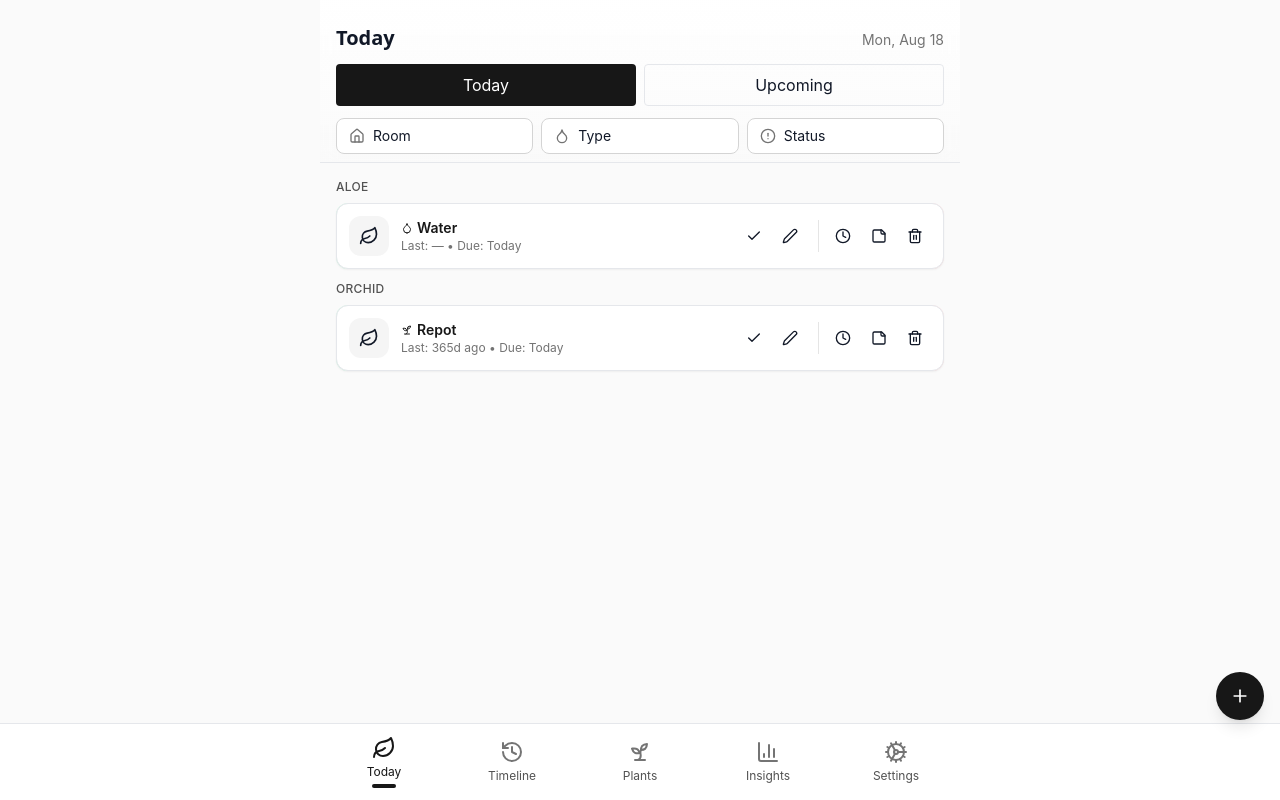
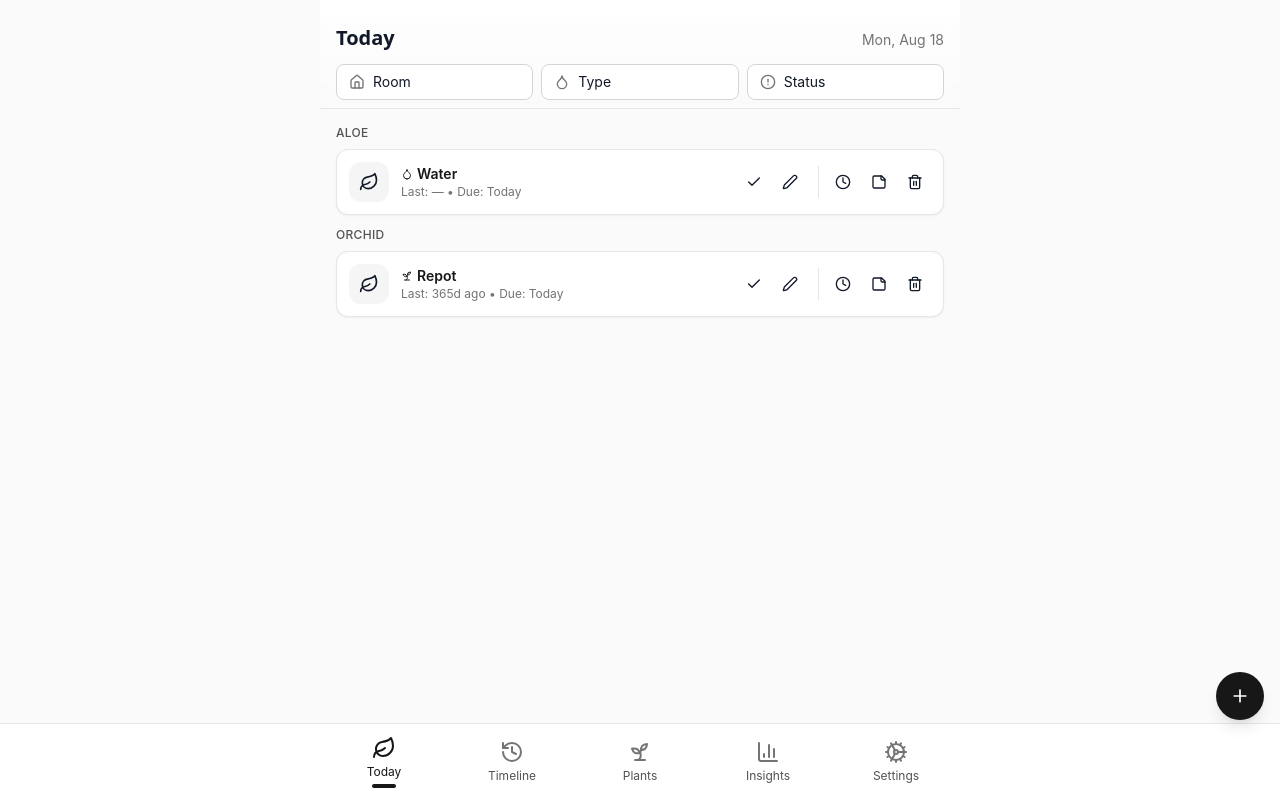
Before and after one commit to osmond/kaymaria, a Next.js app: page /app in a window 1280 px wide. Built offline with nearby package versions, Linux system fonts and the light colour scheme; a web font is replaced by a local one.

Commit message:
Remove Today/Upcoming toggle for unified tasks view

```diff
--- a/app/app/AppShell.tsx
+++ b/app/app/AppShell.tsx
@@ -108,8 +108,7 @@ type EventDTO = { id: string; plantId: string; plantName: string; type: "water"
 export default function AppShell({ initialView }:{ initialView?: "today"|"timeline"|"plants"|"insights"|"settings" }) {
   type View = "today" | "timeline" | "plants" | "insights" | "settings";
   const [view, setView] = useState<View>(initialView ?? "today");
-  const [homeTab, setHomeTab] = useState<"today" | "upcoming">("today");
-  const [taskWindow, setTaskWindow] = useState(DEFAULT_TASK_WINDOW_DAYS);
+  const taskWindow = DEFAULT_TASK_WINDOW_DAYS;
 
   // modals
   const [addOpen, setAddOpen] = useState(false);
@@ -199,7 +198,7 @@ export default function AppShell({ initialView }:{ initialView?: "today"|"timeli
   }
   useEffect(() => {
     refresh(taskWindow);
-  }, [taskWindow]);
+  }, []);
 
   useEffect(() => {
     if (
@@ -488,64 +487,12 @@ export default function AppShell({ initialView }:{ initialView?: "today"|"timeli
       >
         <div className="flex items-baseline justify-between w-full">
           <h1 className="text-xl font-display font-semibold">
-            {view === "today"
-              ? homeTab === "today"
-                ? "Today"
-                : "Upcoming"
-              : view[0].toUpperCase() + view.slice(1)}
+            {view === "today" ? "Today" : view[0].toUpperCase() + view.slice(1)}
           </h1>
           <ClientDate />
         </div>
         {view === "today" && (
           <>
-            <div className="mt-3 grid grid-cols-2 gap-2">
-              <button
-                className={
-                  homeTab === "today"
-                    ? "bg-neutral-900 text-white rounded px-3 py-2"
-                    : "border rounded px-3 py-2"
-                }
-                onClick={() => setHomeTab("today")}
-              >
-                Today
-              </button>
-              <button
-                className={
-                  homeTab === "upcoming"
-                    ? "bg-neutral-900 text-white rounded px-3 py-2"
-                    : "border rounded px-3 py-2"
-                }
-                onClick={() => setHomeTab("upcoming")}
-              >
-                Upcoming
-              </button>
-            </div>
-            {homeTab === "upcoming" && (
-              <div className="mt-3 flex justify-end">
-                <div className="inline-flex rounded border overflow-hidden text-xs">
-                  <button
-                    className={
-                      taskWindow === 7
-                        ? "bg-neutral-900 text-white px-3 py-1"
-                        : "px-3 py-1"
-                    }
-                    onClick={() => setTaskWindow(7)}
-                  >
-                    Next 7 days
-                  </button>
-                  <button
-                    className={
-                      taskWindow === 30
-                        ? "bg-neutral-900 text-white px-3 py-1"
-                        : "px-3 py-1"
-                    }
-                    onClick={() => setTaskWindow(30)}
-                  >
-                    Next 30 days
-                  </button>
-                </div>
-              </div>
-            )}
             <div className="mt-3 grid grid-cols-3 gap-2">
               <Select
                 value={roomFilter || undefined}
@@ -641,7 +588,7 @@ export default function AppShell({ initialView }:{ initialView?: "today"|"timeli
       </header>
 
       <main className="flex-1 px-4 pb-28">
-        {view === "today" && homeTab === "today" && (
+        {view === "today" && (
           <section className="space-y-3 mt-4">
             {loading && (
               <div className="space-y-3">
@@ -698,58 +645,7 @@ export default function AppShell({ initialView }:{ initialView?: "today"|"timeli
           </section>
         )}
 
-        {view === "today" && homeTab === "upcoming" && (
-          <section className="space-y-5 mt-4">
-            {loading && (
-              <div className="space-y-3">
-                {[...Array(3)].map((_, i) => (
-                  <div
-                    key={i}
-                    className="rounded-xl border bg-white shadow-sm h-16 animate-pulse"
-                  />
-                ))}
-              </div>
-            )}
-            {!loading && err && (
-              <div className="rounded-xl border bg-white shadow-sm p-4 text-sm text-red-600">
-                {err}
-              </div>
-            )}
-            {!loading &&
-              !err &&
-              upcoming.map(([label, items]) => (
-                <div key={label} className="space-y-2">
-                  <div className="text-xs font-medium text-neutral-600 uppercase tracking-wide">
-                    {label}
-                  </div>
-                  <div className="space-y-3">
-                    {items.map((t) => (
-                      <TaskRow
-                        key={t.id}
-                        plant={t.plantName}
-                        action={labelForType(t.type) as any}
-                        last={
-                          t.lastEventAt ? timeAgo(new Date(t.lastEventAt)) : "—"
-                        }
-                        due={dueLabel(new Date(t.dueAt), today)}
-                        onOpen={() => {}}
-                        onComplete={() => complete(t)}
-                        onAddNote={(note) => addNote(t.plantId, note)}
-                        onDelete={() => remove(t)}
-                        onDefer={() => deferTask(t)}
-                        onEdit={() => setEditTask(t)}
-                      />
-                    ))}
-                  </div>
-                </div>
-              ))}
-            {!loading && !err && upcoming.length === 0 && (
-              <div className="rounded-xl border bg-white shadow-sm p-6 text-center text-sm text-neutral-500">
-                No upcoming tasks
-              </div>
-            )}
-          </section>
-        )}
+        {/* Removed upcoming view */}
 
         {view === "timeline" && (
           <section className="mt-4 rounded-xl border bg-white shadow-sm">
```
